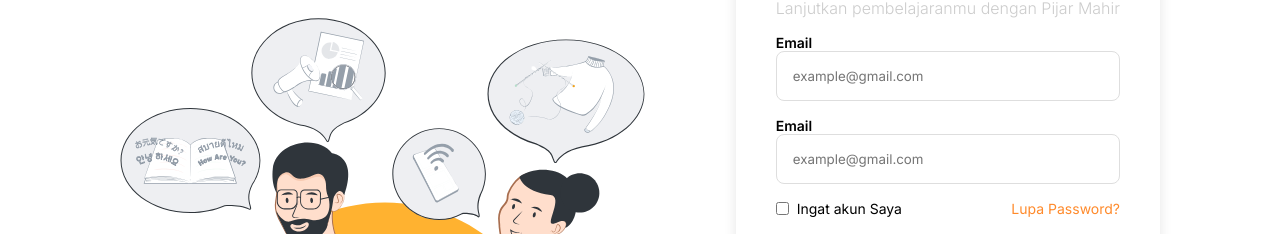
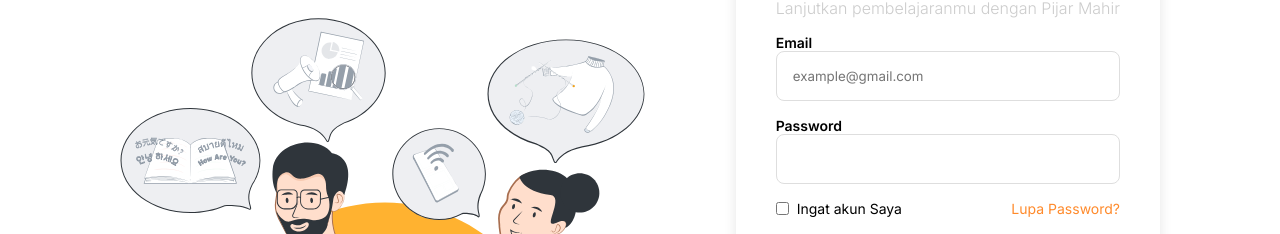
Before and after one commit to AnantaNd/pijarmahir, a Next.js app: page /login in a window 1280 px wide. Shown: the part 217-451 px from the top of the page. Built offline with nearby package versions, Linux system fonts and the light colour scheme.

Commit message:
Input: Add input and style

```diff
--- a/components/Card/CardLogin/CardLogin.js
+++ b/components/Card/CardLogin/CardLogin.js
@@ -1,5 +1,6 @@
 import React from 'react';
 import Button from '../../Button/Button';
+import Input from '../../Input/Input';
 import Styles from "./CardLogin.module.css";
 
 function CardLogin() {
@@ -7,14 +8,8 @@ function CardLogin() {
     <div className={Styles.container_card}>
       <h2 className={Styles.text_login}>Masuk</h2>
       <p className={Styles.suggestion}>Lanjutkan pembelajaranmu dengan Pijar Mahir</p>
-      <div className={Styles.container_input}>
-        <label className={Styles.label_input} htmlFor="email">Email</label>
-        <input className={Styles.input} name="email" type="email" placeholder="example@gmail.com" />
-      </div>
-      <div className={Styles.container_input}>
-        <label className={Styles.label_input} htmlFor="email">Email</label>
-        <input className={Styles.input} name="email" type="email" placeholder="example@gmail.com" />
-      </div>
+      <Input label="Email" name="email" type="email" placeholder="example@gmail.com" />
+      <Input label="Password" name="password" type="password" placeholder="" />
       <div className={Styles.helper}>
         <div className={Styles.container_checkbox}>
           <input className={Styles.checkbox} name="checkbox" type="checkbox" />
--- /dev/null
+++ b/components/Input/Input.js
@@ -0,0 +1,13 @@
+import React from 'react';
+import Styles from './Input.module.css';
+
+function Input({ label, type, name, placeholder }) {
+  return (
+    <div className={Styles.container_input}>
+      <label className={Styles.label_input} htmlFor={name}>{label}</label>
+      <input className={Styles.input} name={name} type={type} placeholder={placeholder} />
+    </div>
+  )
+}
+
+export default Input
--- /dev/null
+++ b/components/Input/Input.module.css
@@ -0,0 +1,16 @@
+.container_input {
+  display: flex;
+  flex-direction: column;
+  margin-top: 16px;
+}
+
+.label_input {
+  font-weight: 600;
+  font-size: 14px;
+}
+
+.input {
+  padding: 16px;
+  border: var(--borderColor) solid 1px;
+  border-radius: 8px;
+}
```
